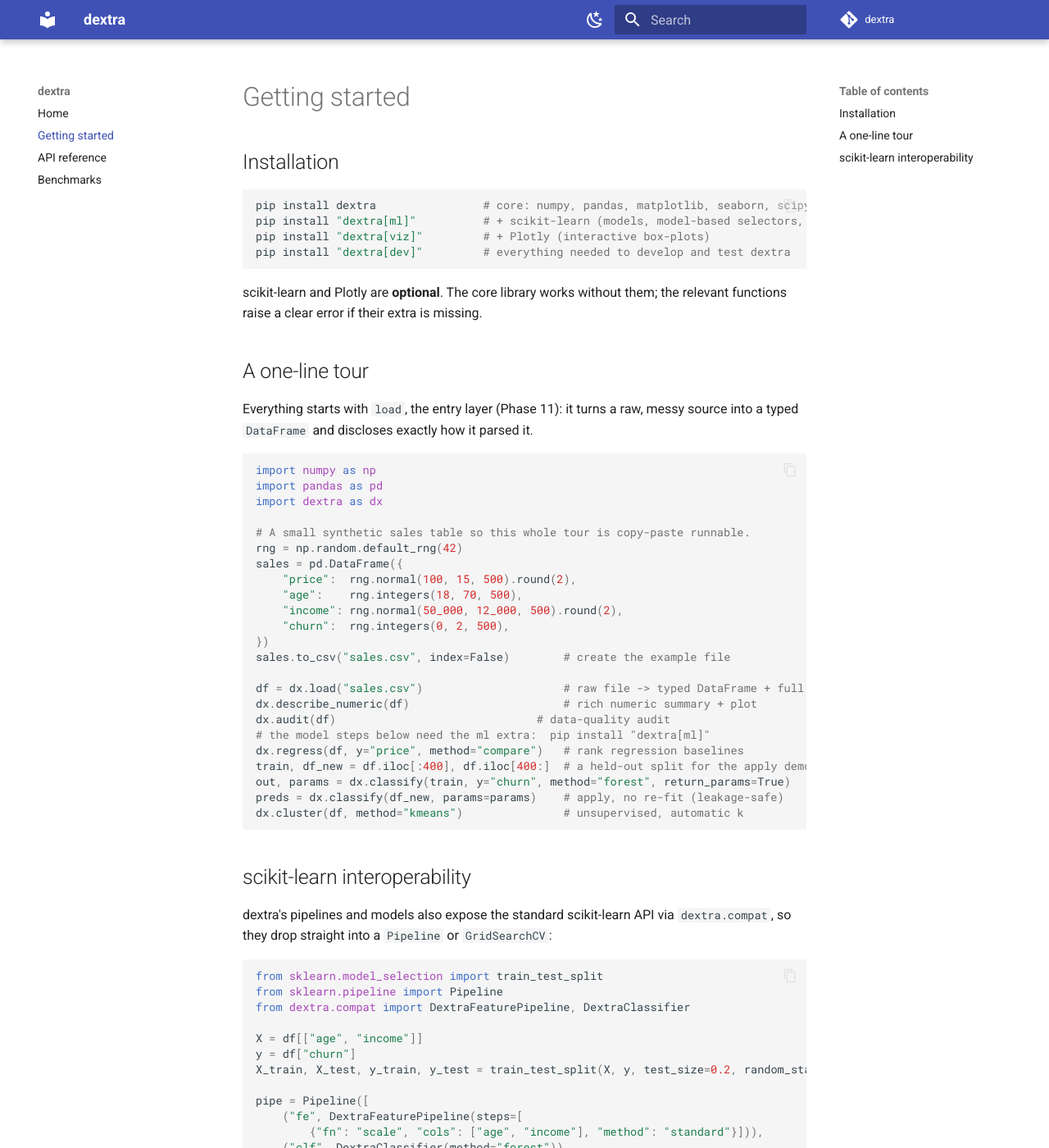
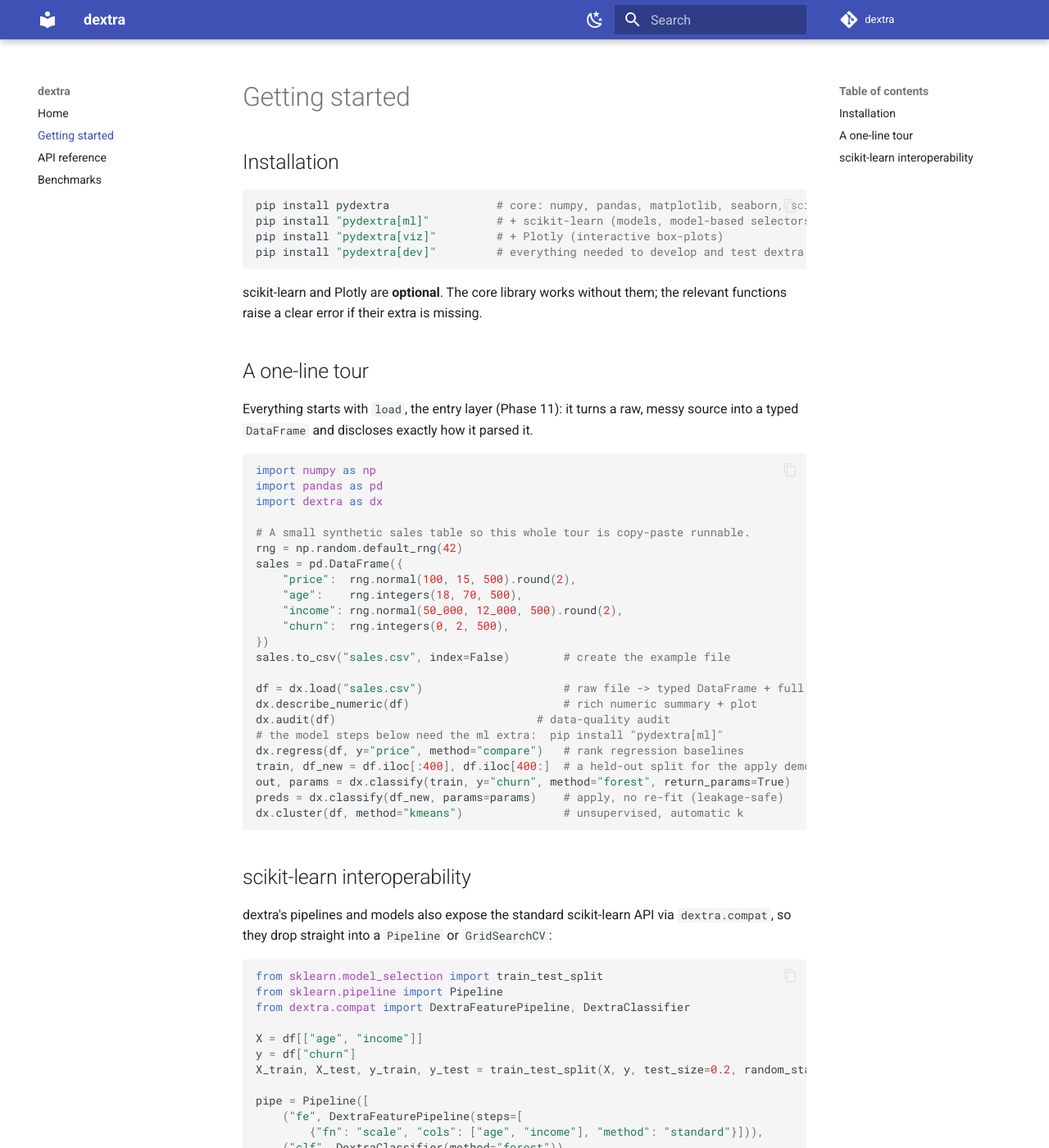
Before and after one commit to ahmedabdeltawab602-collab/dextra, an MkDocs documentation site: the page built from docs/getting-started.md, in a window 1280 px wide and 1400 px high. Shown: the whole window at 82% size. Built offline with MkDocs 1.6.1 and Material for MkDocs 9.7.7, drawn with Linux system fonts in a browser that asks for light colours; comment, search, counter and statistics services are not loaded.

Commit message:
refactor(dist): rename distribution to pydextra -- PyPI name 'dextra' taken by unrelated project; import name stays 'import dextra'

````diff
--- a/docs/getting-started.md
+++ b/docs/getting-started.md
@@ -3,10 +3,10 @@
 ## Installation
 
 ```bash
-pip install dextra                # core: numpy, pandas, matplotlib, seaborn, scipy
-pip install "dextra[ml]"          # + scikit-learn (models, model-based selectors, compat)
-pip install "dextra[viz]"         # + Plotly (interactive box-plots)
-pip install "dextra[dev]"         # everything needed to develop and test dextra
+pip install pydextra                # core: numpy, pandas, matplotlib, seaborn, scipy
+pip install "pydextra[ml]"          # + scikit-learn (models, model-based selectors, compat)
+pip install "pydextra[viz]"         # + Plotly (interactive box-plots)
+pip install "pydextra[dev]"         # everything needed to develop and test dextra
 ```
 
 scikit-learn and Plotly are **optional**. The core library works without them;
@@ -35,7 +35,7 @@ sales.to_csv("sales.csv", index=False)        # create the example file
 df = dx.load("sales.csv")                     # raw file -> typed DataFrame + full disclosure
 dx.describe_numeric(df)                       # rich numeric summary + plot
 dx.audit(df)                              # data-quality audit
-# the model steps below need the ml extra:  pip install "dextra[ml]"
+# the model steps below need the ml extra:  pip install "pydextra[ml]"
 dx.regress(df, y="price", method="compare")   # rank regression baselines
 train, df_new = df.iloc[:400], df.iloc[400:]  # a held-out split for the apply demo
 out, params = dx.classify(train, y="churn", method="forest", return_params=True)
--- a/pyproject.toml
+++ b/pyproject.toml
@@ -3,7 +3,7 @@ requires = ["setuptools>=77"]
 build-backend = "setuptools.build_meta"
 
 [project]
-name = "dextra"
+name = "pydextra"
 dynamic = ["version"]
 description = "Lightweight exploratory-data-analysis, cleaning, feature-engineering, selection and baseline-modeling helpers: one line of code -> a rich table, a multi-panel plot, and a decision sentence, on top of pandas / scikit-learn."
 readme = "README.md"
@@ -13,7 +13,7 @@ license-files = ["LICENSE"]
 authors = [
   { name = "Ahmed Abd El Tawab", email = "ahmedabdeltawab3740@gmail.com" },
 ]
-keywords = ["pandas", "eda", "statistics", "visualization", "scikit-learn", "machine-learning", "feature-engineering"]
+keywords = ["dextra", "pandas", "eda", "statistics", "visualization", "scikit-learn", "machine-learning", "feature-engineering"]
 classifiers = [
   "Development Status :: 4 - Beta",
   "Intended Audience :: Developers",
````
Also changed, not shown: CHANGELOG.md (+2 -1 lines), PUBLISHING.ar.md (+4 -4 lines), README.ar.md (+9 -9 lines), README.md (+12 -12 lines), TIMESERIES_PHILOSOPHY.md (+1 -1 lines), 5 other files.
